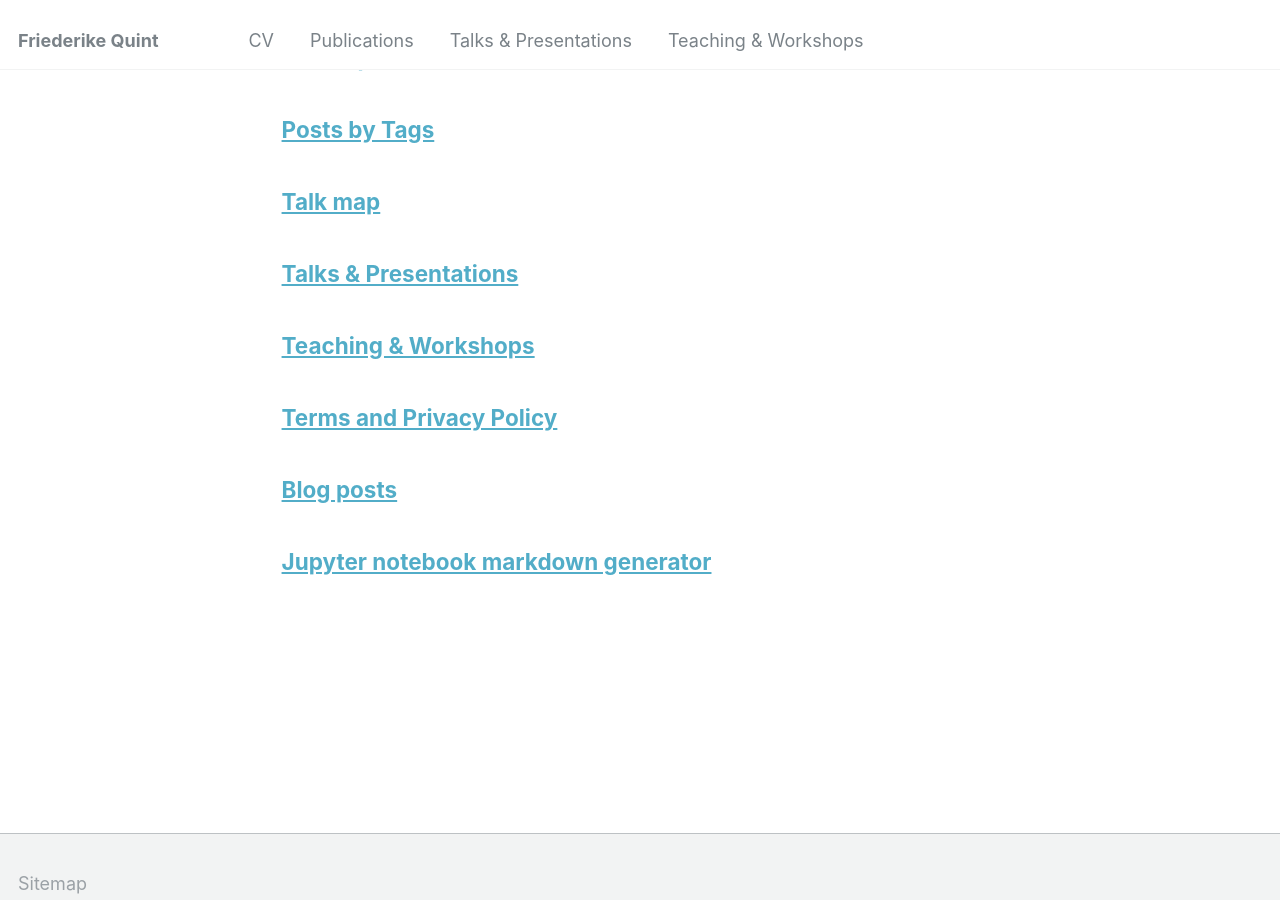
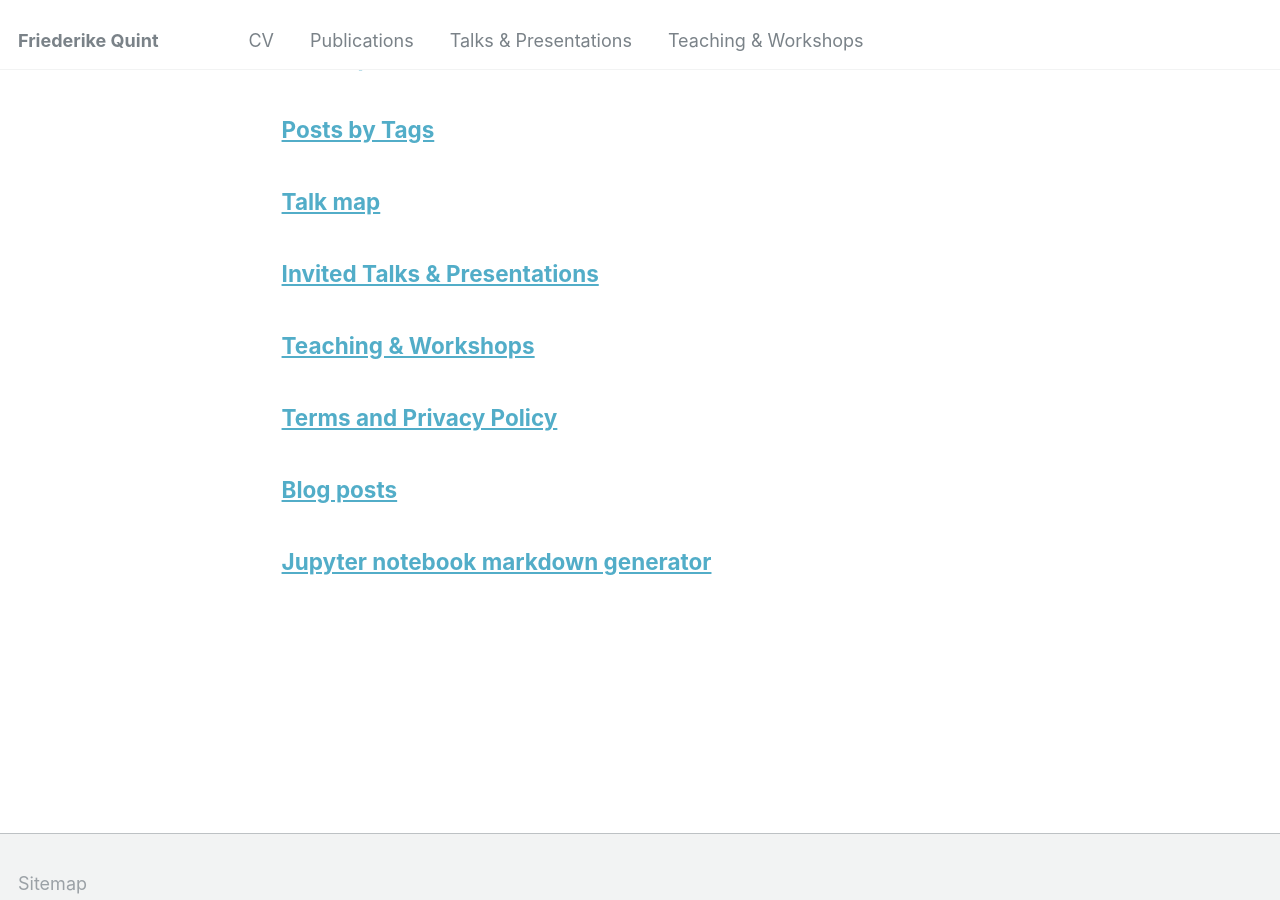
Before and after one commit to friederikequint/friederikequint.github.io, a Jekyll site: the page built from _pages/page-archive.html, in a window 1280 px wide and 900 px high, scrolled down 927 px. Built offline with Jekyll 4.4.1, drawn with Linux system fonts in a browser that asks for light colours.

Commit message:
Update title and filter for invited talks

```diff
--- a/_pages/talks.html
+++ b/_pages/talks.html
@@ -1,6 +1,6 @@
 ---
 layout: archive
-title: "Talks & Presentations"
+title: "Invited Talks & Presentations"
 permalink: /talks/
 author_profile: true
 ---
@@ -10,7 +10,7 @@ author_profile: true
 {% endif %}
 
 <h1>Talks</h1>
-{% assign talks_only = site.talks | where: "type", "Talk" | sort: "date" %}
+{% assign talks_only = site.talks | where: "type", "Invited Talk" | sort: "date" %}
 {% assign talks_by_year = talks_only | group_by_exp: "post", "post.date | date: '%Y'" | sort: "name" | reverse %}
 {% for year in talks_by_year %}
   <h2 style="margin-top: 1.5em; font-size: 1.25em; font-weight: 700;">{{ year.name }}</h2>
```
